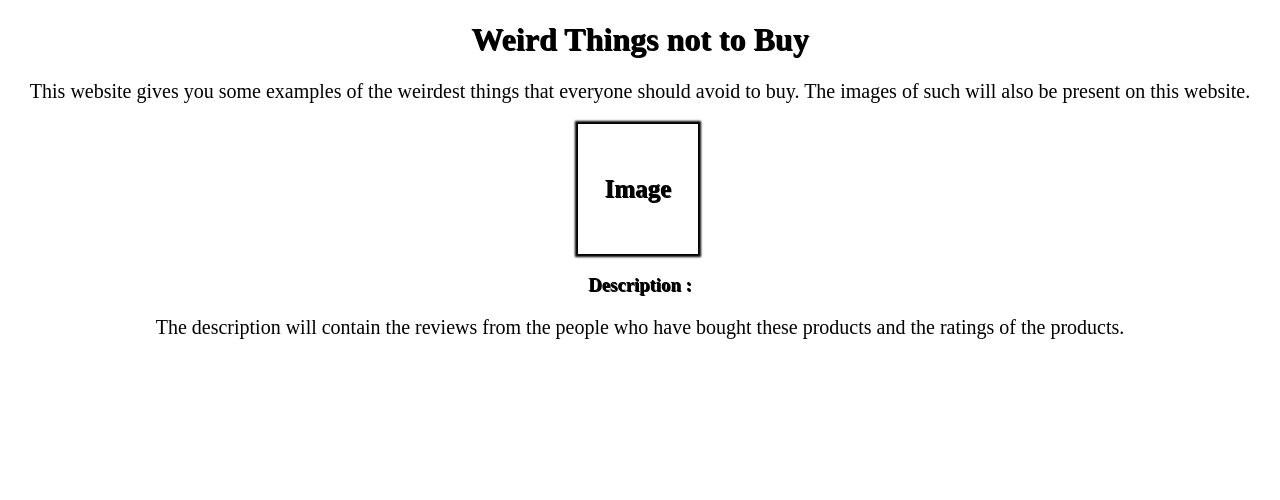
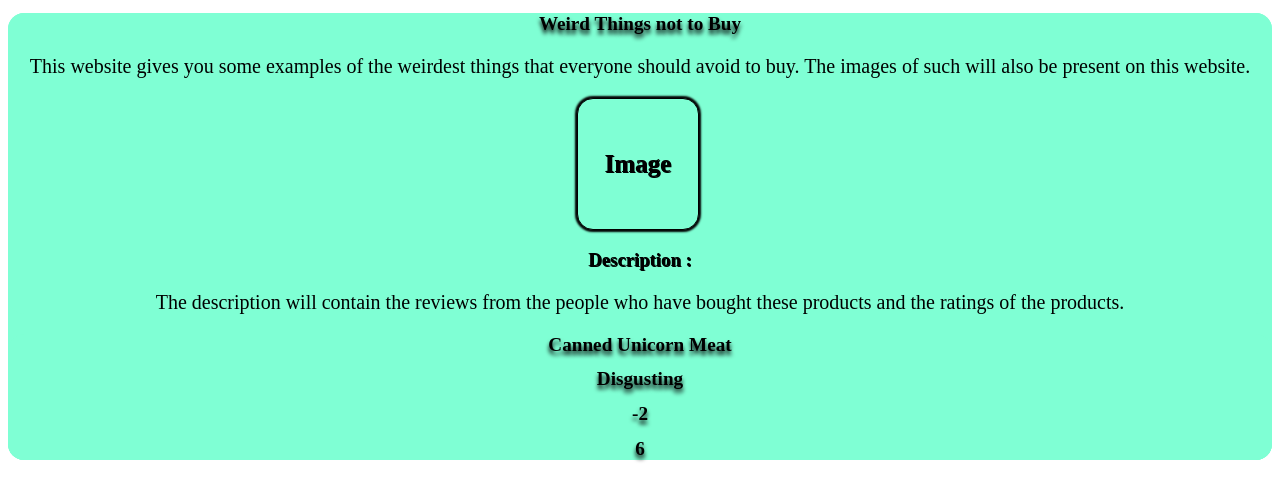
Before and after one commit to kalviumcommunity/Terrific_traps, a React (Vite) app in the folder client/: page / in a window 1280 px wide. Shown: the top 500 px of the page. Built offline with nearby package versions, Linux system fonts and the light colour scheme.

Commit message:
showing details

```diff
--- a/client/src/App.jsx
+++ b/client/src/App.jsx
@@ -1,12 +1,15 @@
 import React from 'react'
 import './App.css'
 import Home from './components/Home'
+import Details from './components/Details'
 
 function App() {
 
   return (
     <>
       <Home/>
+      <Details/>
+
     </>
   )
 }
--- /dev/null
+++ b/client/src/components/Data.json
@@ -0,0 +1,8 @@
+[{
+  "S.No": 1,
+  "Product-Name": "Canned Unicorn Meat",
+  "Reviews": "Disgusting",
+  "Worst-Ratings": -2,
+  "Best-Ratings": 6
+}
+]
--- /dev/null
+++ b/client/src/components/Details.css
@@ -0,0 +1,9 @@
+div{
+  background-color: aquamarine;
+  border: 2px;
+  border-radius: 16px;
+}
+h1{
+  font-size: larger;
+  text-shadow: 0 4px 4px;
+}
--- /dev/null
+++ b/client/src/components/Details.jsx
@@ -0,0 +1,22 @@
+import React from 'react'
+import data from "./Data.json"
+import './Details.css'
+
+function Details() {
+  return (
+    <div>
+      {data.map((item,id)=>{
+        return (
+          <div key={"S.No"}>
+            <h1>{item['Product-Name']}</h1>
+            <h1>{item.Reviews}</h1>
+            <h1>{item['Worst-Ratings']}</h1>
+            <h1>{item['Best-Ratings']}</h1>
+          </div>
+        )
+      })}
+    </div>
+  )
+}
+
+export default Details
```
